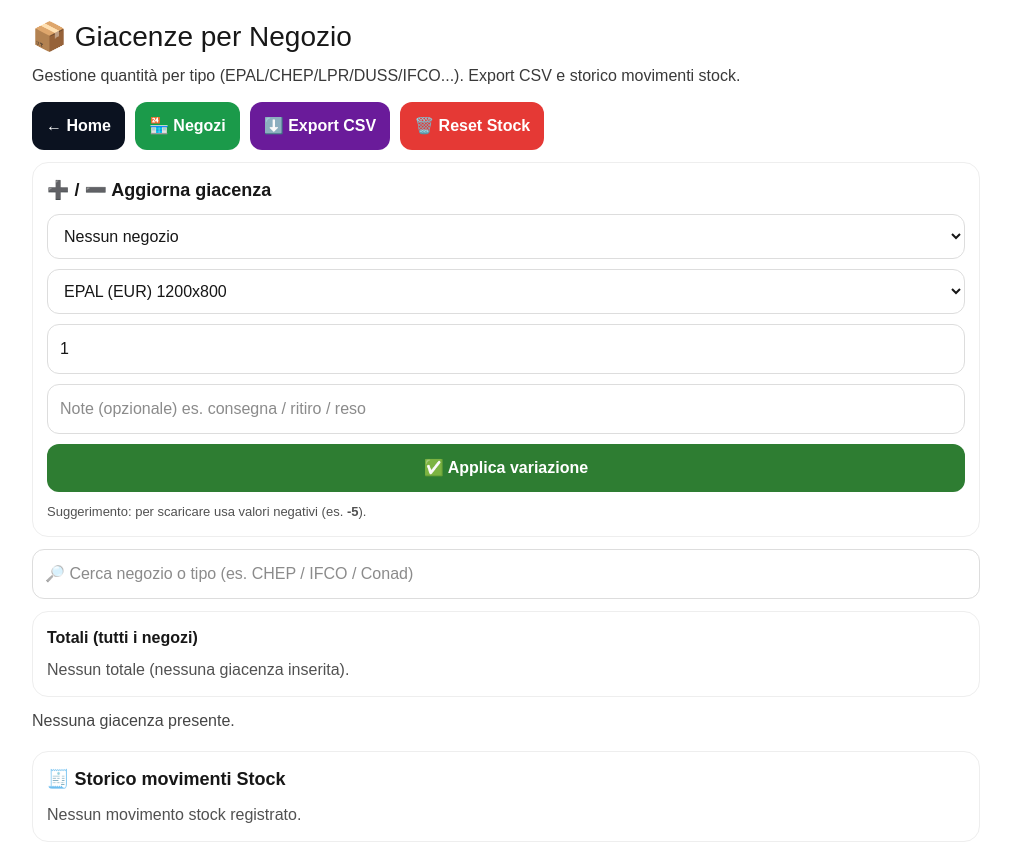
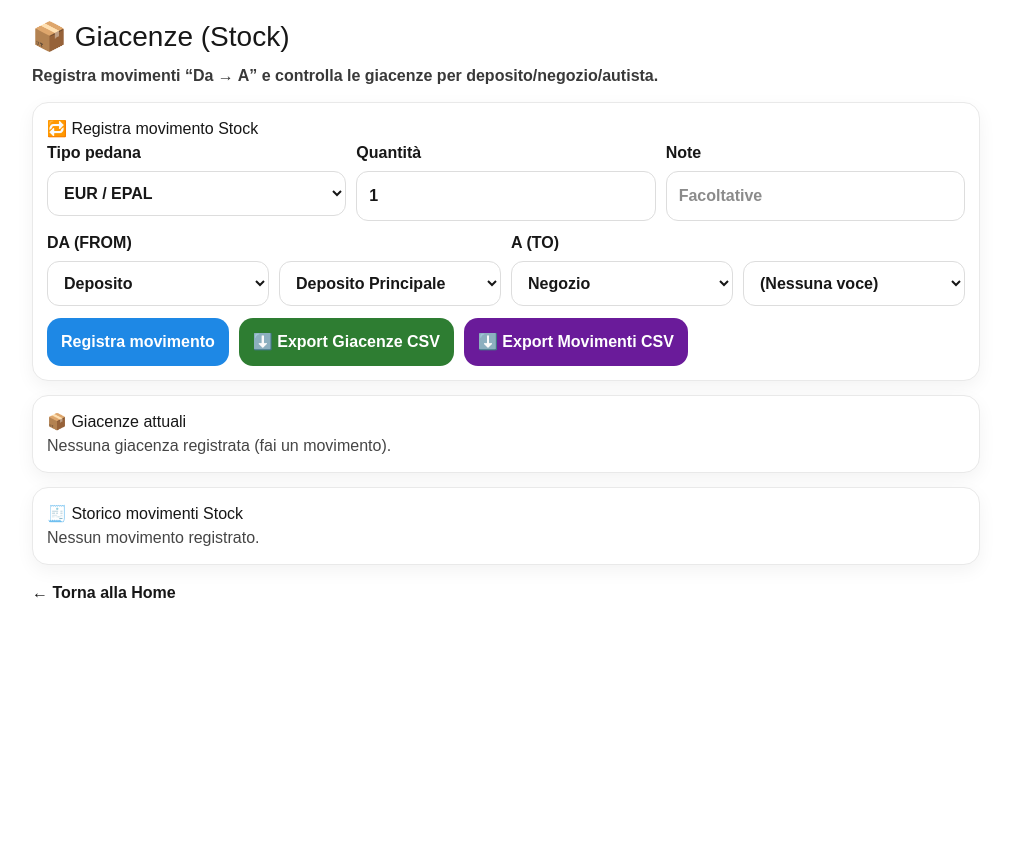
Before and after one commit to lucamandis89/pallet-tracker, a Next.js app: page /stock in a window 1280 px wide. Shown: the whole page, without its empty margins (134-1145 px from the left). After the commit the page ends 800 px from the top, so only its background shows below. Built offline with nearby package versions, Linux system fonts and the light colour scheme.

Commit message:
Update page.tsx

```diff
--- a/app/stock/page.tsx
+++ b/app/stock/page.tsx
@@ -1,421 +1,361 @@
 "use client";
 
 import React, { useEffect, useMemo, useState } from "react";
+import {
+  addStockMove,
+  downloadCsv,
+  getDefaultDepot,
+  getDepotOptions,
+  getDrivers,
+  getShops,
+  getStockMoves,
+  getStockRows,
+  StockLocationKind,
+} from "../lib/storage";
 
-type Shop = { id: string; name: string; address: string; phone?: string; note?: string; createdAt: string };
+const PALLET_TYPES = [
+  "EUR / EPAL",
+  "CHEP",
+  "LPR",
+  "IFCO",
+  "DUSS",
+  "ROOL",
+  "Altro",
+];
 
-type StockRow = {
-  shopId: string;
-  shopName: string;
-  // quantità per tipo (chiave = tipo)
-  byType: Record<string, number>;
-  updatedAt: string;
-};
+export default function StockPage() {
+  const [rows, setRows] = useState(getStockRows());
+  const [moves, setMoves] = useState(getStockMoves());
 
-type StockMove = {
-  id: string;
-  ts: string;
-  shopId: string;
-  shopName: string;
-  type: string;
-  delta: number; // + / -
-  note?: string;
-};
+  // form movimento
+  const [palletType, setPalletType] = useState(PALLET_TYPES[0]);
+  const [qty, setQty] = useState<number>(1);
 
-const STORAGE_SHOPS = "pallet_shops";
-const STORAGE_TYPES = "pallet_types_v1"; // tipi personalizzati salvati da /pallets
-const STORAGE_STOCK = "pallet_stock_v1";
-const STORAGE_STOCK_MOVES = "pallet_stock_moves_v1";
+  const [fromKind, setFromKind] = useState<StockLocationKind>("DEPOSITO");
+  const [fromId, setFromId] = useState<string>(getDefaultDepot().id);
 
-function uid() {
-  return Date.now().toString() + "_" + Math.random().toString(16).slice(2);
+  const [toKind, setToKind] = useState<StockLocationKind>("NEGOZIO");
+  const [toId, setToId] = useState<string>("");
+
+  const [note, setNote] = useState("");
+  const [msg, setMsg] = useState("");
+
+  const depots = useMemo(() => getDepotOptions(), []);
+  const drivers = useMemo(() => getDrivers(), []);
+  const shops = useMemo(() => getShops(), []);
+
+  function reload() {
+    setRows(getStockRows());
+    setMoves(getStockMoves());
   }
 
-function safeParse<T>(raw: string | null, fallback: T): T {
+  useEffect(() => {
+    // default ToId se esiste qualcosa
+    if (!toId) {
+      if (toKind === "NEGOZIO" && shops[0]?.id) setToId(shops[0].id);
+      if (toKind === "AUTISTA" && drivers[0]?.id) setToId(drivers[0].id);
+      if (toKind === "DEPOSITO" && depots[0]?.id) setToId(depots[0].id);
+    }
+    // eslint-disable-next-line react-hooks/exhaustive-deps
+  }, []);
+
+  useEffect(() => {
+    // aggiorna id quando cambi kind
+    if (fromKind === "DEPOSITO") setFromId(getDefaultDepot().id);
+    if (fromKind === "NEGOZIO") setFromId(shops[0]?.id || "");
+    if (fromKind === "AUTISTA") setFromId(drivers[0]?.id || "");
+    // eslint-disable-next-line react-hooks/exhaustive-deps
+  }, [fromKind]);
+
+  useEffect(() => {
+    if (toKind === "DEPOSITO") setToId(getDefaultDepot().id);
+    if (toKind === "NEGOZIO") setToId(shops[0]?.id || "");
+    if (toKind === "AUTISTA") setToId(drivers[0]?.id || "");
+    // eslint-disable-next-line react-hooks/exhaustive-deps
+  }, [toKind]);
+
+  function nameOf(kind: StockLocationKind, id: string) {
+    if (kind === "DEPOSITO") return depots.find((d) => d.id === id)?.name || "Deposito";
+    if (kind === "AUTISTA") return drivers.find((d) => d.id === id)?.name || "Autista";
+    return shops.find((s) => s.id === id)?.name || "Negozio";
+  }
+
+  function optionsFor(kind: StockLocationKind) {
+    if (kind === "DEPOSITO") return depots.map((d) => ({ id: d.id, label: d.name }));
+    if (kind === "AUTISTA") return drivers.map((d) => ({ id: d.id, label: d.name }));
+    return shops.map((s) => ({ id: s.id, label: s.name }));
+  }
+
+  const grouped = useMemo(() => {
+    // raggruppa: kind+id -> palletType -> qty
+    const map = new Map<string, { kind: StockLocationKind; id: string; byType: Record<string, number> }>();
+
+    for (const r of rows) {
+      const key = `${r.locationKind}::${r.locationId}`;
+      if (!map.has(key)) map.set(key, { kind: r.locationKind, id: r.locationId, byType: {} });
+      map.get(key)!.byType[r.palletType] = (map.get(key)!.byType[r.palletType] || 0) + (r.qty || 0);
+    }
+
+    return Array.from(map.values());
+  }, [rows]);
+
+  function addMove() {
+    setMsg("");
+
+    const qn = Number(qty);
+    if (!Number.isFinite(qn) || qn <= 0) return alert("Quantità non valida.");
+    if (!palletType) return alert("Seleziona il tipo pedana.");
+
+    if (!fromId) return alert("Seleziona il FROM.");
+    if (!toId) return alert("Seleziona il TO.");
+
     try {
-    return raw ? (JSON.parse(raw) as T) : fallback;
-  } catch {
-    return fallback;
+      addStockMove({
+        palletType,
+        qty: qn,
+        from: { kind: fromKind, id: fromId },
+        to: { kind: toKind, id: toId },
+        note: note.trim() || undefined,
+      });
+
+      setNote("");
+      setQty(1);
+      reload();
+      setMsg("✅ Movimento registrato.");
+    } catch (e: any) {
+      alert("Errore movimento: " + (e?.message || "sconosciuto"));
     }
   }
 
-const DEFAULT_TYPES = [
-  "EPAL (EUR) 1200x800",
-  "EPAL 2 1200x1000",
-  "Half pallet 800x600",
-  "Display pallet",
-  "CHEP Blue",
-  "CHEP Red",
-  "LPR",
-  "DUSS",
-  "IFCO (casse/RTI)",
-  "IPP / FSW",
-  "CP (Chemical)",
-  "US Pallet 48x40",
-];
+  function exportStockCsv() {
+    const flat: any[][] = [];
+    for (const g of grouped) {
+      const loc = `${g.kind}:${nameOf(g.kind, g.id)}`;
+      for (const [t, q] of Object.entries(g.byType)) {
+        flat.push([g.kind, g.id, nameOf(g.kind, g.id), t, q]);
+      }
+    }
+    downloadCsv("stock_giacenze.csv", ["locationKind", "locationId", "locationName", "palletType", "qty"], flat);
+  }
 
-function toCSV(rows: StockRow[]) {
-  // header: shopId, shopName, updatedAt, ...types
-  const allTypes = Array.from(
-    new Set(
-      rows.flatMap((r) => Object.keys(r.byType || {}))
-    )
-  ).sort((a, b) => a.localeCompare(b));
+  function exportMovesCsv() {
+    downloadCsv(
+      "stock_movimenti.csv",
+      ["ts", "palletType", "qty", "fromKind", "fromId", "fromName", "toKind", "toId", "toName", "note"],
+      moves.map((m) => [
+        new Date(m.ts).toISOString(),
+        m.palletType,
+        m.qty,
+        m.from.kind,
+        m.from.id,
+        nameOf(m.from.kind, m.from.id),
+        m.to.kind,
+        m.to.id,
+        nameOf(m.to.kind, m.to.id),
+        m.note || "",
+      ])
+    );
+  }
 
-  const header = ["shopId", "shopName", "updatedAt", ...allTypes];
-
-  const esc = (v: any) => {
-    const s = v === undefined || v === null ? "" : String(v);
-    const needs = /[",\n;]/.test(s);
-    const out = s.replace(/"/g, '""');
-    return needs ? `"${out}"` : out;
+  const card: React.CSSProperties = {
+    background: "white",
+    border: "1px solid #e9e9e9",
+    borderRadius: 16,
+    padding: 14,
+    boxShadow: "0 6px 18px rgba(0,0,0,0.05)",
   };
 
-  const lines = [header.join(",")];
-  for (const r of rows) {
-    const line = [
-      r.shopId,
-      r.shopName,
-      r.updatedAt,
-      ...allTypes.map((t) => r.byType?.[t] ?? 0),
-    ].map(esc);
-    lines.push(line.join(","));
-  }
-  return lines.join("\n");
-}
-
-export default function StockPage() {
-  const [shops, setShops] = useState<Shop[]>([]);
-  const [types, setTypes] = useState<string[]>([]);
-  const [rows, setRows] = useState<StockRow[]>([]);
-  const [moves, setMoves] = useState<StockMove[]>([]);
-
-  const [q, setQ] = useState("");
-
-  // form aggiornamento
-  const [selShopId, setSelShopId] = useState("");
-  const [selType, setSelType] = useState(DEFAULT_TYPES[0]);
-  const [delta, setDelta] = useState<number>(1);
-  const [note, setNote] = useState("");
-
-  // init
-  useEffect(() => {
-    const s = safeParse<Shop[]>(localStorage.getItem(STORAGE_SHOPS), []);
-    setShops(s);
-
-    const custom = safeParse<string[]>(localStorage.getItem(STORAGE_TYPES), []);
-    const mergedTypes = Array.from(new Set([...DEFAULT_TYPES, ...custom])).sort((a, b) => a.localeCompare(b));
-    setTypes(mergedTypes);
-
-    const savedRows = safeParse<StockRow[]>(localStorage.getItem(STORAGE_STOCK), []);
-    setRows(savedRows);
-
-    const savedMoves = safeParse<StockMove[]>(localStorage.getItem(STORAGE_STOCK_MOVES), []);
-    setMoves(savedMoves);
-
-    // default shop selezionato
-    if (s[0]?.id) setSelShopId(s[0].id);
-  }, []);
-
-  function persistRows(next: StockRow[]) {
-    setRows(next);
-    localStorage.setItem(STORAGE_STOCK, JSON.stringify(next));
-  }
-
-  function persistMoves(next: StockMove[]) {
-    setMoves(next);
-    localStorage.setItem(STORAGE_STOCK_MOVES, JSON.stringify(next));
-  }
-
-  function ensureRow(shopId: string): StockRow {
-    const shop = shops.find((x) => x.id === shopId);
-    const existing = rows.find((r) => r.shopId === shopId);
-    if (existing) return existing;
-
-    const newRow: StockRow = {
-      shopId,
-      shopName: shop?.name ?? "—",
-      byType: {},
-      updatedAt: new Date().toLocaleString(),
-    };
-    const next = [newRow, ...rows];
-    persistRows(next);
-    return newRow;
-  }
-
-  function applyDelta() {
-    if (!shops.length) return alert("Crea prima almeno 1 negozio in /shops");
-    if (!selShopId) return alert("Seleziona un negozio.");
-    if (!selType) return alert("Seleziona un tipo.");
-
-    const d = Number(delta);
-    if (!Number.isFinite(d) || d === 0) return alert("Inserisci una quantità valida (diversa da 0).");
-
-    const shop = shops.find((x) => x.id === selShopId);
-    const row = ensureRow(selShopId);
-
-    const current = row.byType?.[selType] ?? 0;
-    const nextValue = current + d;
-    if (nextValue < 0) return alert("Non puoi andare sotto 0.");
-
-    const now = new Date().toLocaleString();
-
-    const nextRows = rows.map((r) => {
-      if (r.shopId !== selShopId) return r;
-      return {
-        ...r,
-        shopName: shop?.name ?? r.shopName,
-        byType: { ...(r.byType || {}), [selType]: nextValue },
-        updatedAt: now,
-      };
-    });
-
-    // se la riga non esisteva, rows potrebbe non includerla ancora nello stato (perché ensureRow ha persistito)
-    // ricarico base sicura:
-    const baseRows = safeParse<StockRow[]>(localStorage.getItem(STORAGE_STOCK), nextRows);
-    const fixedRows = baseRows.map((r) => {
-      if (r.shopId !== selShopId) return r;
-      return {
-        ...r,
-        shopName: shop?.name ?? r.shopName,
-        byType: { ...(r.byType || {}), [selType]: nextValue },
-        updatedAt: now,
-      };
-    });
-    persistRows(fixedRows);
-
-    const mv: StockMove = {
-      id: uid(),
-      ts: now,
-      shopId: selShopId,
-      shopName: shop?.name ?? "—",
-      type: selType,
-      delta: d,
-      note: note.trim() || undefined,
-    };
-    persistMoves([mv, ...moves]);
-
-    setNote("");
-    alert("✅ Giacenza aggiornata!");
-  }
-
-  function resetAllStock() {
-    if (!confirm("Svuotare tutte le giacenze e lo storico movimenti stock?")) return;
-    localStorage.removeItem(STORAGE_STOCK);
-    localStorage.removeItem(STORAGE_STOCK_MOVES);
-    setRows([]);
-    setMoves([]);
-  }
-
-  function exportCSV() {
-    const csv = toCSV(rows);
-    const blob = new Blob([csv], { type: "text/csv;charset=utf-8" });
-    const url = URL.createObjectURL(blob);
-    const a = document.createElement("a");
-    a.href = url;
-    a.download = `stock_negozi_${new Date().toISOString().slice(0, 10)}.csv`;
-    a.click();
-    URL.revokeObjectURL(url);
-  }
-
-  const filteredRows = useMemo(() => {
-    const s = q.trim().toLowerCase();
-    if (!s) return rows;
-    return rows.filter((r) => {
-      const hay = `${r.shopName} ${r.shopId} ${Object.entries(r.byType || {}).map(([k, v]) => `${k}:${v}`).join(" ")}`.toLowerCase();
-      return hay.includes(s);
-    });
-  }, [rows, q]);
-
-  const totals = useMemo(() => {
-    const totalByType: Record<string, number> = {};
-    for (const r of rows) {
-      for (const [t, v] of Object.entries(r.byType || {})) {
-        totalByType[t] = (totalByType[t] || 0) + (Number(v) || 0);
-      }
-    }
-    return totalByType;
-  }, [rows]);
-
-  const inputStyle: React.CSSProperties = {
+  const input: React.CSSProperties = {
     padding: 12,
     borderRadius: 12,
     border: "1px solid #ddd",
     width: "100%",
-    fontSize: 16,
-    background: "white",
+    fontWeight: 700,
   };
 
-  const btn = (bg: string) => ({
+  const btn = (bg: string, color = "white") => ({
     padding: "12px 14px",
-    borderRadius: 12,
+    borderRadius: 14,
     border: "none",
     fontWeight: 900 as const,
     cursor: "pointer",
     background: bg,
-    color: "white",
+    color,
   });
-
-  const card: React.CSSProperties = {
-    border: "1px solid #eee",
-    borderRadius: 16,
-    padding: 14,
-    background: "white",
-  };
 
   return (
     <div style={{ padding: 16, maxWidth: 980, margin: "0 auto" }}>
-      <h1 style={{ fontSize: 28, marginBottom: 6 }}>📦 Giacenze per Negozio</h1>
-      <div style={{ opacity: 0.85, marginBottom: 14 }}>
-        Gestione quantità per tipo (EPAL/CHEP/LPR/DUSS/IFCO...). Export CSV e storico movimenti stock.
+      <h1 style={{ fontSize: 28, marginBottom: 6 }}>📦 Giacenze (Stock)</h1>
+      <div style={{ opacity: 0.85, fontWeight: 700 }}>
+        Registra movimenti “Da → A” e controlla le giacenze per deposito/negozio/autista.
       </div>
 
-      {/* Azioni */}
-      <div style={{ display: "flex", gap: 10, flexWrap: "wrap", marginBottom: 12 }}>
-        <a
-          href="/"
-          style={{ ...btn("#0b1220"), textDecoration: "none", display: "inline-flex", alignItems: "center", justifyContent: "center" }}
-        >
-          ← Home
-        </a>
-        <a
-          href="/shops"
-          style={{ ...btn("#1b9a4a"), textDecoration: "none", display: "inline-flex", alignItems: "center", justifyContent: "center" }}
-        >
-          🏪 Negozi
-        </a>
-        <button style={btn("#6a1b9a")} onClick={exportCSV} disabled={rows.length === 0}>
-          ⬇️ Export CSV
-        </button>
-        <button style={btn("#e53935")} onClick={resetAllStock}>
-          🗑️ Reset Stock
-        </button>
-      </div>
+      {/* MOVIMENTO */}
+      <div style={{ ...card, marginTop: 14 }}>
+        <h2 style={{ marginTop: 0 }}>🔁 Registra movimento Stock</h2>
 
-      {/* Pannello aggiornamento */}
-      <div style={{ ...card, marginBottom: 12 }}>
-        <div style={{ fontWeight: 900, fontSize: 18, marginBottom: 10 }}>➕ / ➖ Aggiorna giacenza</div>
-
-        <div style={{ display: "grid", gap: 10 }}>
-          <select style={inputStyle} value={selShopId} onChange={(e) => setSelShopId(e.target.value)}>
-            {shops.length === 0 ? (
-              <option value="">Nessun negozio</option>
-            ) : (
-              shops.map((s) => (
-                <option key={s.id} value={s.id}>
-                  {s.name} — {s.address}
-                </option>
-              ))
-            )}
-          </select>
-
-          <select style={inputStyle} value={selType} onChange={(e) => setSelType(e.target.value)}>
-            {types.map((t) => (
+        <div style={{ display: "grid", gap: 10, gridTemplateColumns: "1fr 1fr 1fr" }}>
+          <div>
+            <div style={{ fontWeight: 900, marginBottom: 6 }}>Tipo pedana</div>
+            <select value={palletType} onChange={(e) => setPalletType(e.target.value)} style={input as any}>
+              {PALLET_TYPES.map((t) => (
                 <option key={t} value={t}>
                   {t}
                 </option>
               ))}
             </select>
+          </div>
 
+          <div>
+            <div style={{ fontWeight: 900, marginBottom: 6 }}>Quantità</div>
             <input
-            style={inputStyle}
               type="number"
-            value={delta}
-            onChange={(e) => setDelta(Number(e.target.value))}
-            placeholder="Quantità: usa + per carico, - per scarico (es. 10 / -5)"
+              value={qty}
+              min={1}
+              onChange={(e) => setQty(Number(e.target.value))}
+              style={input}
+              inputMode="numeric"
             />
+          </div>
 
-          <input style={inputStyle} value={note} onChange={(e) => setNote(e.target.value)} placeholder="Note (opzionale) es. consegna / ritiro / reso" />
+          <div>
+            <div style={{ fontWeight: 900, marginBottom: 6 }}>Note</div>
+            <input value={note} onChange={(e) => setNote(e.target.value)} placeholder="Facoltative" style={input} />
+          </div>
+        </div>
 
-          <button style={btn("#2e7d32")} onClick={applyDelta}>
-            ✅ Applica variazione
-          </button>
+        <div style={{ display: "grid", gap: 10, gridTemplateColumns: "1fr 1fr" , marginTop: 10}}>
+          <div>
+            <div style={{ fontWeight: 900, marginBottom: 6 }}>DA (FROM)</div>
+            <div style={{ display: "grid", gap: 10, gridTemplateColumns: "1fr 1fr" }}>
+              <select value={fromKind} onChange={(e) => setFromKind(e.target.value as any)} style={input as any}>
+                <option value="DEPOSITO">Deposito</option>
+                <option value="NEGOZIO">Negozio</option>
+                <option value="AUTISTA">Autista</option>
+              </select>
 
-          <div style={{ fontSize: 13, opacity: 0.75 }}>
-            Suggerimento: per scaricare usa valori negativi (es. <b>-5</b>).
+              <select value={fromId} onChange={(e) => setFromId(e.target.value)} style={input as any}>
+                {optionsFor(fromKind).length === 0 ? (
+                  <option value="">(Nessuna voce)</option>
+                ) : (
+                  optionsFor(fromKind).map((o) => (
+                    <option key={o.id} value={o.id}>
+                      {o.label}
+                    </option>
+                  ))
+                )}
+              </select>
+            </div>
+          </div>
+
+          <div>
+            <div style={{ fontWeight: 900, marginBottom: 6 }}>A (TO)</div>
+            <div style={{ display: "grid", gap: 10, gridTemplateColumns: "1fr 1fr" }}>
+              <select value={toKind} onChange={(e) => setToKind(e.target.value as any)} style={input as any}>
+                <option value="DEPOSITO">Deposito</option>
+                <option value="NEGOZIO">Negozio</option>
+                <option value="AUTISTA">Autista</option>
+              </select>
+
+              <select value={toId} onChange={(e) => setToId(e.target.value)} style={input as any}>
+                {optionsFor(toKind).length === 0 ? (
+                  <option value="">(Nessuna voce)</option>
+                ) : (
+                  optionsFor(toKind).map((o) => (
+                    <option key={o.id} value={o.id}>
+                      {o.label}
+                    </option>
+                  ))
+                )}
+              </select>
             </div>
           </div>
         </div>
 
-      {/* Ricerca */}
-      <div style={{ marginBottom: 12 }}>
-        <input style={inputStyle} value={q} onChange={(e) => setQ(e.target.value)} placeholder="🔎 Cerca negozio o tipo (es. CHEP / IFCO / Conad)" />
+        <div style={{ display: "flex", gap: 10, flexWrap: "wrap", marginTop: 12 }}>
+          <button onClick={addMove} style={btn("#1e88e5")}>
+            Registra movimento
+          </button>
+
+          <button onClick={exportStockCsv} style={btn("#2e7d32")}>
+            ⬇️ Export Giacenze CSV
+          </button>
+
+          <button onClick={exportMovesCsv} style={btn("#6a1b9a")}>
+            ⬇️ Export Movimenti CSV
+          </button>
         </div>
 
-      {/* Totali */}
-      <div style={{ ...card, marginBottom: 12 }}>
-        <div style={{ fontWeight: 900, marginBottom: 8 }}>Totali (tutti i negozi)</div>
-        {Object.keys(totals).length === 0 ? (
-          <div style={{ opacity: 0.75 }}>Nessun totale (nessuna giacenza inserita).</div>
+        {msg ? (
+          <div style={{ marginTop: 10, fontWeight: 900, color: msg.includes("✅") ? "#2e7d32" : "#c62828" }}>
+            {msg}
+          </div>
+        ) : null}
+      </div>
+
+      {/* GIACENZE */}
+      <div style={{ ...card, marginTop: 14 }}>
+        <h2 style={{ marginTop: 0 }}>📦 Giacenze attuali</h2>
+
+        {grouped.length === 0 ? (
+          <div style={{ opacity: 0.8 }}>Nessuna giacenza registrata (fai un movimento).</div>
         ) : (
-          <div style={{ display: "grid", gap: 6 }}>
-            {Object.entries(totals)
-              .sort((a, b) => a[0].localeCompare(b[0]))
-              .map(([t, v]) => (
-                <div key={t}>
-                  <b>{t}:</b> {v}
+          <div style={{ display: "grid", gap: 10 }}>
+            {grouped.map((g) => (
+              <div key={`${g.kind}::${g.id}`} style={{ border: "1px solid #eee", borderRadius: 14, padding: 12 }}>
+                <div style={{ fontWeight: 900, fontSize: 18 }}>
+                  {g.kind === "DEPOSITO" ? "🏭" : g.kind === "NEGOZIO" ? "🏪" : "🚚"}{" "}
+                  {nameOf(g.kind, g.id)}
+                </div>
+
+                <div style={{ marginTop: 8, display: "grid", gap: 6 }}>
+                  {Object.entries(g.byType).map(([t, q]) => (
+                    <div key={t} style={{ display: "flex", justifyContent: "space-between", fontWeight: 800 }}>
+                      <div>{t}</div>
+                      <div>{q}</div>
+                    </div>
+                  ))}
+                </div>
+
+                <div style={{ marginTop: 8, fontSize: 12, opacity: 0.7 }}>
+                  ID: {g.id}
+                </div>
               </div>
             ))}
           </div>
         )}
       </div>
 
-      {/* Tabelle per negozio */}
-      <div style={{ display: "grid", gap: 12 }}>
-        {filteredRows.length === 0 ? (
-          <div style={{ opacity: 0.8 }}>Nessuna giacenza presente.</div>
+      {/* MOVIMENTI */}
+      <div style={{ ...card, marginTop: 14 }}>
+        <h2 style={{ marginTop: 0 }}>🧾 Storico movimenti Stock</h2>
+
+        {moves.length === 0 ? (
+          <div style={{ opacity: 0.8 }}>Nessun movimento registrato.</div>
         ) : (
-          filteredRows.map((r) => (
-            <div key={r.shopId} style={card}>
-              <div style={{ display: "flex", justifyContent: "space-between", gap: 10, flexWrap: "wrap" }}>
-                <div>
-                  <div style={{ fontWeight: 900, fontSize: 18 }}>{r.shopName}</div>
-                  <div style={{ opacity: 0.75, fontSize: 13 }}>Aggiornato: {r.updatedAt}</div>
+          <div style={{ display: "grid", gap: 10 }}>
+            {moves.slice(0, 50).map((m) => (
+              <div key={m.id} style={{ border: "1px solid #eee", borderRadius: 14, padding: 12 }}>
+                <div style={{ fontWeight: 900 }}>
+                  {m.palletType} • Qty {m.qty}
                 </div>
-                <div style={{ opacity: 0.8, fontWeight: 800 }}>ID: {r.shopId}</div>
+                <div style={{ marginTop: 6, fontWeight: 800, opacity: 0.85 }}>
+                  Da: {m.from.kind} / {nameOf(m.from.kind, m.from.id)} → A: {m.to.kind} / {nameOf(m.to.kind, m.to.id)}
                 </div>
-
-              <div style={{ marginTop: 10, display: "grid", gap: 6 }}>
-                {Object.keys(r.byType || {}).length === 0 ? (
-                  <div style={{ opacity: 0.75 }}>Nessuna giacenza inserita per questo negozio.</div>
-                ) : (
-                  Object.entries(r.byType)
-                    .sort((a, b) => a[0].localeCompare(b[0]))
-                    .map(([t, v]) => (
-                      <div key={t} style={{ display: "flex", justifyContent: "space-between" }}>
-                        <div><b>{t}</b></div>
-                        <div style={{ fontWeight: 900 }}>{v}</div>
-                      </div>
-                    ))
-                )}
+                <div style={{ marginTop: 6, fontSize: 12, opacity: 0.75 }}>
+                  {new Date(m.ts).toLocaleString()} {m.note ? ` • Note: ${m.note}` : ""}
                 </div>
               </div>
-          ))
+            ))}
+            {moves.length > 50 ? <div style={{ opacity: 0.7 }}>Mostrati ultimi 50.</div> : null}
+          </div>
         )}
       </div>
 
-      {/* Storico movimenti stock */}
-      <div style={{ marginTop: 18, ...card }}>
-        <div style={{ fontWeight: 900, fontSize: 18, marginBottom: 10 }}>🧾 Storico movimenti Stock</div>
-
-        {moves.length === 0 ? (
-          <div style={{ opacity: 0.75 }}>Nessun movimento stock registrato.</div>
-        ) : (
-          <div style={{ display: "grid", gap: 10 }}>
-            {moves.slice(0, 40).map((m) => (
-              <div key={m.id} style={{ paddingBottom: 10, borderBottom: "1px solid #f0f0f0" }}>
-                <div style={{ fontWeight: 900 }}>
-                  {m.delta > 0 ? "➕" : "➖"} {m.delta} • {m.type}
-                </div>
-                <div style={{ opacity: 0.9 }}>
-                  🏪 {m.shopName} • 🕒 {m.ts}
-                  {m.note ? ` • Note: ${m.note}` : ""}
-                </div>
-              </div>
-            ))}
-            {moves.length > 40 ? <div style={{ opacity: 0.7 }}>Mostrati ultimi 40 movimenti.</div> : null}
-          </div>
-        )}
+      <div style={{ marginTop: 16 }}>
+        <a href="/" style={{ fontWeight: 900, textDecoration: "none" }}>
+          ← Torna alla Home
+        </a>
       </div>
     </div>
   );
```
Lines whose indentation alone changed are shown as unchanged.
